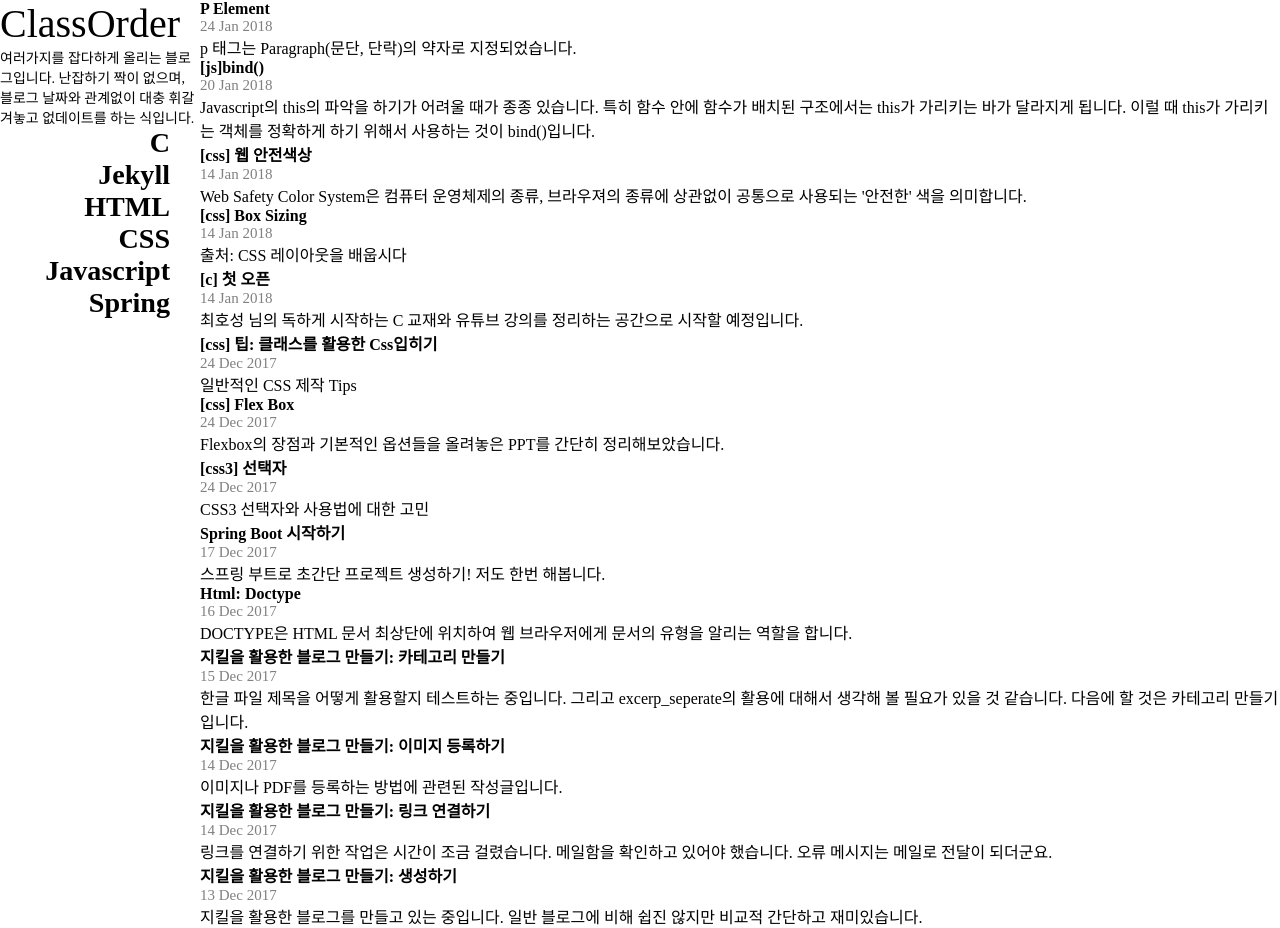
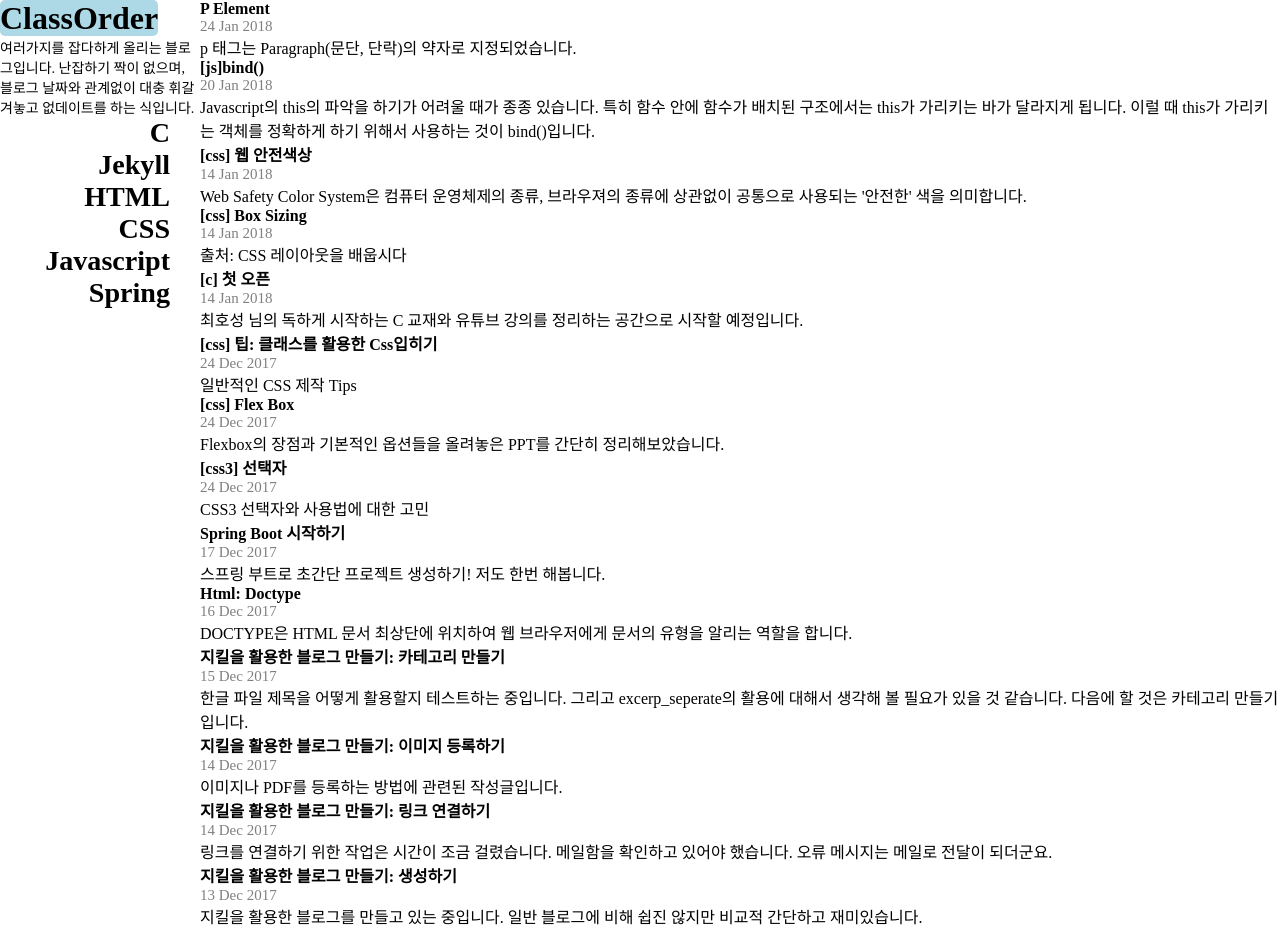
Before and after one commit to ProjectTavern/deprecated-winterguard.github.io, a Jekyll site: the page built from index.html, in a window 1280 px wide and 928 px high. Built offline with Jekyll 4.4.1, drawn with Linux system fonts in a browser that asks for light colours; nearby versions of some CDN libraries; the list of posts is cut into pages by our own code.

Commit message:
Update main_title.html

```diff
--- a/_includes/main_title.html
+++ b/_includes/main_title.html
@@ -1,2 +1,2 @@
-<h1 style="font-size:2.5em;font-weight:bolder"><a href="https://classorder.github.io">ClassOrder</a></h1>
+<h1 class="blog_title"><a href="https://classorder.github.io">ClassOrder</a></h1>
 <p style="font-size:14px;font-weight:100">여러가지를 잡다하게 올리는 블로그입니다. 난잡하기 짝이 없으며, 블로그 날짜와 관계없이 대충 휘갈겨놓고 없데이트를 하는 식입니다.</p>
```
